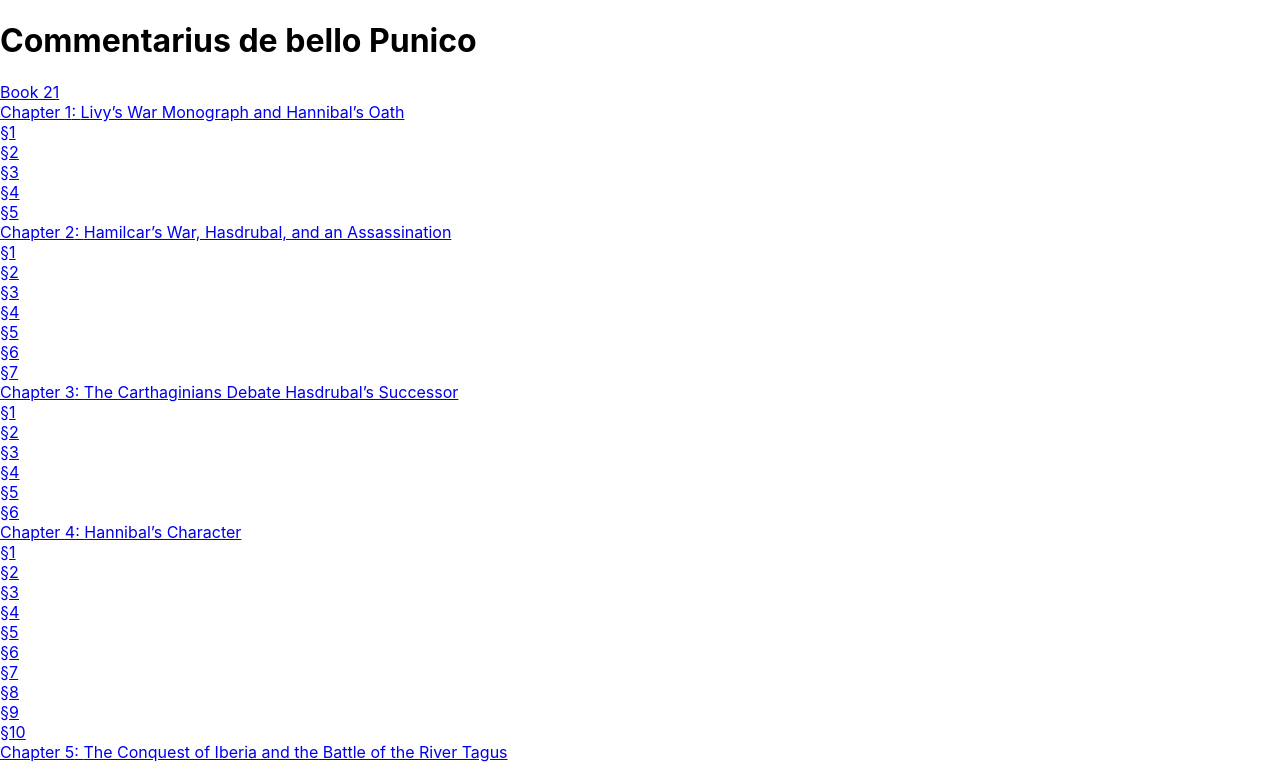
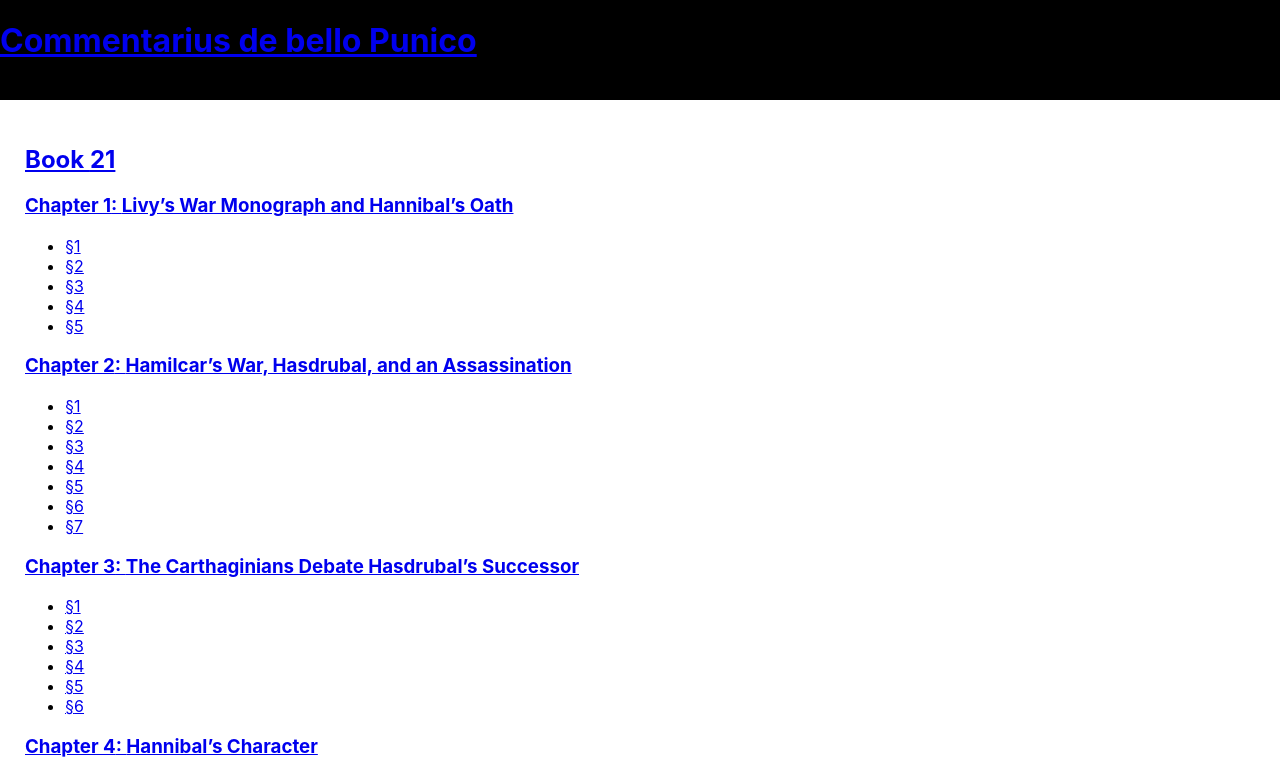
Before and after one commit to lkarper/livy-commentary, a React (Create React App) app: page / in a window 1280 px wide. Shown: the top 764 px of the page. Built offline with nearby package versions, Linux system fonts and the light colour scheme.

Commit message:
Add nav bar for commentary navigation

```diff
--- a/src/App.js
+++ b/src/App.js
@@ -3,6 +3,7 @@ import { Route } from 'react-router-dom';
 import Header from './Header/Header';
 import CommentaryHome from './CommentaryHome/CommentaryHome';
 import CommentaryRead from './CommentaryRead/CommentaryRead';
+import './App.css';
 
 const App = (props) => {
   return (
--- a/src/CommentaryHome/CommentaryHome.js
+++ b/src/CommentaryHome/CommentaryHome.js
@@ -1,7 +1,7 @@
 import React, { useContext } from 'react';
-import { Link } from 'react-router-dom';
 import CommentaryContext from '../context/CommentaryContext';
 import CommentaryHomeBookLink from './CommentaryHomeBookLink/CommentaryHomeBookLink';
+import './CommentaryHome.css';
 
 const CommentaryHome = (props) => {
 
@@ -9,7 +9,7 @@ const CommentaryHome = (props) => {
     const { data } = context;
 
     return (
-        <div>
+        <div className='CommentaryHome__book-link-container'>
             {data.map(book => <CommentaryHomeBookLink key={book.book_number} book={book} />)}
         </div>
     );
--- a/src/CommentaryHome/CommentaryHomeBookLink/CommentaryHomeBookLink.js
+++ b/src/CommentaryHome/CommentaryHomeBookLink/CommentaryHomeBookLink.js
@@ -1,18 +1,21 @@
 import React from 'react';
 import { Link } from 'react-router-dom';
 import CommentaryHomeChapterLink from '../CommentaryHomeChapterLink/CommentaryHomeChapterLink';
+import './CommentaryHomeBookLink.css';
 
 const CommentaryHomeBookLink = (props) => {
 
     const { book } = props;
 
     return (
-        <div>
-            <Link
-                to={`/commentary-read?book=${book.book_number}`}
-            >
-                Book {book.book_number}
-            </Link>
+        <div className='CommentaryHomeBookLink_book-link-container'>
+            <h2>
+                <Link
+                    to={`/commentary-read?book=${book.book_number}`}
+                >
+                    Book {book.book_number}
+                </Link>
+            </h2>
             {book.chapters.map(chapter =>
                 <CommentaryHomeChapterLink
                     key={chapter.chapter_number}
--- a/src/CommentaryHome/CommentaryHomeChapterLink/CommentaryHomeChapterLink.js
+++ b/src/CommentaryHome/CommentaryHomeChapterLink/CommentaryHomeChapterLink.js
@@ -1,17 +1,21 @@
 import React from 'react';
 import { Link } from 'react-router-dom';
 import CommentaryHomeSectionLink from '../CommentaryHomeSectionLink/CommentaryHomeSectionLink';
+import './CommentaryHomeChapterLink.css';
 
 const CommentaryHomeChapterLink = (props) => {
     const { chapter, book_number } = props;
 
     return (
-        <div>
+        <div className='CommentaryHomeChapterLink__chapter-link-container'>
+            <h3>
                 <Link
                     to={`/commentary-read?book=${book_number}&chapter=${chapter.chapter_number}`}
                 >
                     Chapter {chapter.chapter_number}: {chapter.chapter_title}
                 </Link>
+            </h3>
+            <ul>
                 {chapter.sections.map(section =>
                     <CommentaryHomeSectionLink
                         key={section.section_number}
@@ -20,6 +24,7 @@ const CommentaryHomeChapterLink = (props) => {
                         section={section}
                     />)
                 }
+            </ul>
         </div>
     );
 }
--- a/src/CommentaryHome/CommentaryHomeSectionLink/CommentaryHomeSectionLink.js
+++ b/src/CommentaryHome/CommentaryHomeSectionLink/CommentaryHomeSectionLink.js
@@ -5,13 +5,13 @@ const CommentaryHomeSectionLink = (props) => {
     const { section, book_number, chapter_number } = props;
 
     return (
-        <div>
+        <li>
             <Link
                 to={`/commentary-read?book=${book_number}&chapter=${chapter_number}&section=${section.section_number}`}
             >
                 §{section.section_number}
             </Link>
-        </div>
+        </li>
     );
 }
 
--- a/src/CommentaryRead/CommentaryRead.js
+++ b/src/CommentaryRead/CommentaryRead.js
@@ -3,6 +3,8 @@ import { Link } from 'react-router-dom';
 import CommentaryContext from '../context/CommentaryContext';
 import CommentaryReadSectionView from './CommentaryReadSectionView/CommentaryReadSectionView';
 import CommentaryReadChapter from './CommentaryReadChapter/CommentaryReadChapter';
+import CommentaryReadNavButtons from './CommentaryReadNavButtons/CommentaryReadNavButtons';
+import './CommentaryRead.css';
 
 const CommentaryRead = (props) => {
 
@@ -33,9 +35,6 @@ const CommentaryRead = (props) => {
     }, [props, search, setSearch]);
 
     useEffect(() => {
-
-
-
         if (search) {
             search
                 .slice(1)
@@ -117,6 +116,8 @@ const CommentaryRead = (props) => {
                     <h2>{bookLink}{' > '}{chapterLink}{' > '}§{section.section_number}</h2>
                 </header>
                 <CommentaryReadSectionView
+                    bookNumber={bookNumber}
+                    chapterNumber={chapterNumber}
                     section={section}
                 />
             </section>
@@ -129,6 +130,8 @@ const CommentaryRead = (props) => {
                 </header>
                 <CommentaryReadChapter
                     chapter={chapter}
+                    bookNumber={bookNumber}
+                    chapterNumber={chapterNumber}
                 />
             </section>
         );
@@ -142,6 +145,8 @@ const CommentaryRead = (props) => {
                     <CommentaryReadChapter
                         key={chapter.chapter_number}
                         chapter={chapter}
+                        bookNumber={bookNumber}
+                        chapterNumber={chapter.chapter_number}
                     />)
                 }
             </section>
@@ -150,14 +155,18 @@ const CommentaryRead = (props) => {
 
     if (book) {
         return (
-            <section className='CommentaryRead__container section'>
+            <section className='section'>
+                <CommentaryReadNavButtons
+                    book={book}
+                    search={search}
+                />
                 {htmlToDisplay}
             </section>
         );
     }
 
     return (
-        <section className='CommentaryRead__container section'>
+        <section className='section'>
             <p>Loading...</p>
         </section>
     );
--- a/src/CommentaryRead/CommentaryReadChapter/CommentaryReadChapter.js
+++ b/src/CommentaryRead/CommentaryReadChapter/CommentaryReadChapter.js
@@ -2,7 +2,7 @@ import React from 'react';
 import CommentaryReadSectionView from '../CommentaryReadSectionView/CommentaryReadSectionView';
 
 const CommentaryReadChapter = (props) => {
-   const { chapter } = props;
+   const { chapter, bookNumber, chapterNumber } = props;
 
    return (
        <>
@@ -12,6 +12,8 @@ const CommentaryReadChapter = (props) => {
                     <CommentaryReadSectionView
                         key={section.section_number}
                         section={section}
+                        bookNumber={bookNumber}
+                        chapterNumber={chapterNumber}
                     />)
             }
        </>
--- /dev/null
+++ b/src/CommentaryRead/CommentaryReadNavButtons/CommentaryReadNavButtons.js
@@ -0,0 +1,48 @@
+import React from 'react';
+import { NavLink } from 'react-router-dom';
+import './CommentaryReadNavButtons.css';
+
+const CommentaryReadNavButtons = (props) => {
+
+    const { book, search } = props;
+
+    return (
+        <nav className='CommentaryReadNavButtons__nav'>
+            <div className='CommentaryReadNavButtons__container'>
+                <NavLink
+                    className={`CommentaryReadNavButtons__button ${search.includes(`book=${book.book_number}`) && 'selected'}`}
+                    to={`/commentary-read?book=${book.book_number}`}
+                >
+                    Book {book.book_number}
+                </NavLink>
+            </div>
+            <div className='CommentaryReadNavButtons__container'>
+                {book.chapters.map(chapter =>
+                    <NavLink
+                        className={`CommentaryReadNavButtons__button ${(search.includes(`book=${book.book_number}`) && search.includes(`chapter=${chapter.chapter_number}`)) && 'selected'}`}
+                        key={chapter.chapter_number}
+                        to={`/commentary-read?book=${book.book_number}&chapter=${chapter.chapter_number}`}
+                    >
+                        Chapter {chapter.chapter_number}
+                    </NavLink>
+                    )
+                }
+            </div>
+            <div className='CommentaryReadNavButtons__container'>
+                {book.chapters.map(chapter => {
+                    return chapter.sections.map(section =>
+                        <NavLink
+                            className={`CommentaryReadNavButtons__button ${(search.includes(`book=${book.book_number}`) && search.includes(`chapter=${chapter.chapter_number}`) && search.includes(`section=${section.section_number}`)) && 'selected'}`}
+                            key={`${chapter.chapter_number}.${section.section_number}`}
+                            to={`/commentary-read?book=${book.book_number}&chapter=${chapter.chapter_number}&section=${section.section_number}`}
+                        >
+                            {chapter.chapter_number}.{section.section_number}
+                        </NavLink>
+                        );
+                }).flat()}
+            </div>
+        </nav>
+    );
+}
+
+export default CommentaryReadNavButtons;
--- a/src/CommentaryRead/CommentaryReadSectionView/CommentaryReadSectionView.js
+++ b/src/CommentaryRead/CommentaryReadSectionView/CommentaryReadSectionView.js
@@ -1,19 +1,21 @@
 import React from 'react';
 import CommentaryReadComment from '../CommentaryReadComment/CommentaryReadComment';
+import './CommentaryReadSectionView.css';
 
 const CommentaryReadSectionView = (props) => {
 
-    const { section } = props;
+    const { section, bookNumber, chapterNumber } = props;
 
     return (
-        <div>
-            <section>
-                <h3>Latin text:</h3>
+        <div className='CommentaryReadSectionView__container'>
+            <section className='CommentaryReadSectionView__section'>
+                <h3>{bookNumber}.{chapterNumber}.{section.section_number}</h3>
                 <p>{section.latin}</p>
             </section>
-            <section>
+            <section className='CommentaryReadSectionView__section'>
                 <h3>Commentary and Notes</h3>
                 {section.comments.map((commentArray, i) => <CommentaryReadComment key={i} commentArray={commentArray} />)}
+                {section.comments.length === 0 && <p>No notes yet for this section.</p>}
             </section>
         </div>
     );
--- a/src/Header/Header.js
+++ b/src/Header/Header.js
@@ -1,9 +1,17 @@
 import React from 'react';
+import { Link } from 'react-router-dom';
+import './Header.css';
 
 const Header = () => {
     return (
-        <header>
-            <h1>Commentarius de bello Punico</h1>
+        <header className='Header__header'>
+            <h1>
+                <Link
+                    to='/'
+                >
+                    Commentarius de bello Punico
+                </Link>
+            </h1>
         </header>
     );
 }
--- a/src/STORE.js
+++ b/src/STORE.js
@@ -63,7 +63,7 @@ export default [
                     },
                     {
                         section_number: 2,
-                        Latin: 'nam neque ualidiores opibus ullae inter se ciuitates gentesque contulerunt arma neque his ipsis tantum unquam uirium aut roboris fuit; et haud ignotas belli artes inter sese sed expertas primo Punico conferebant bello, et adeo uaria fortuna belli ancepsque Mars fuit ut propius periculum fuerint qui uicerunt.',
+                        latin: 'nam neque ualidiores opibus ullae inter se ciuitates gentesque contulerunt arma neque his ipsis tantum unquam uirium aut roboris fuit; et haud ignotas belli artes inter sese sed expertas primo Punico conferebant bello, et adeo uaria fortuna belli ancepsque Mars fuit ut propius periculum fuerint qui uicerunt.',
                         comments: [
                             {
                                 tag: 'opibus',
```
Lines whose indentation alone changed are shown as unchanged.
